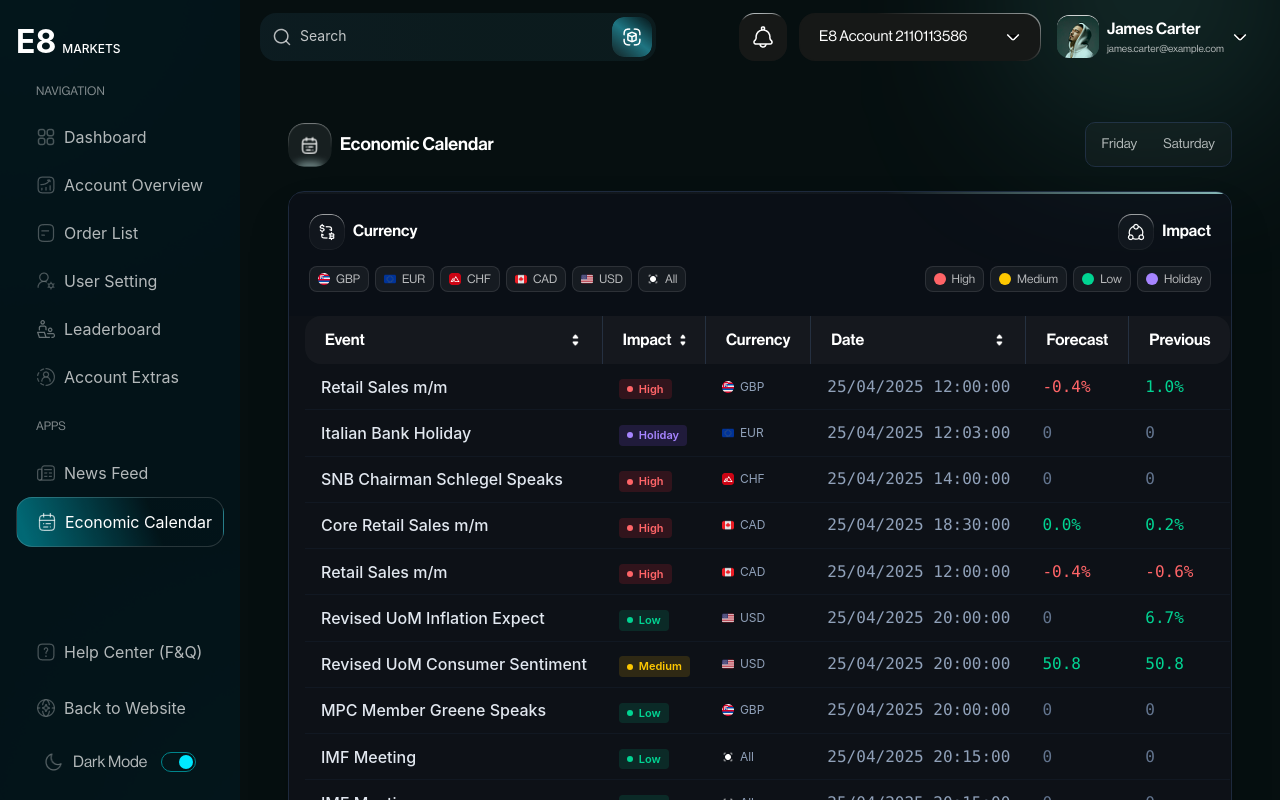
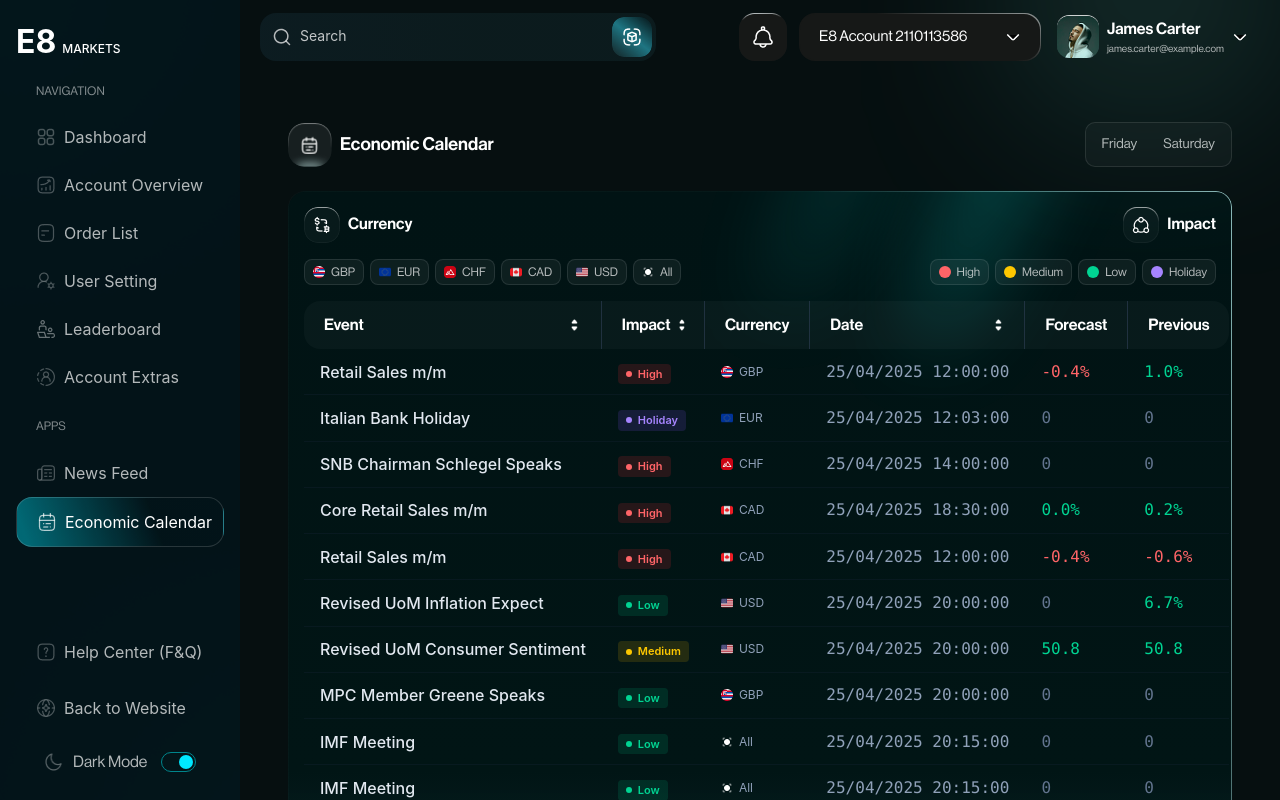
Before and after one commit to developerimamhn/eEightMarket, a React (Vite) app: page /calendar in a window 1280 px wide. Built offline with nearby package versions, Linux system fonts and the light colour scheme.

Commit message:
after animaction and some fixng

```diff
--- a/src/pages/EconomicCalendar.jsx
+++ b/src/pages/EconomicCalendar.jsx
@@ -161,7 +161,7 @@ function MobileEventRow({ event }) {
             <img
               src={CURRENCY_LOGOS[event.currency]}
               alt={event.currency}
-              className="w-[12px] h-[12px] object-contain"
+              className="w-3 h-3 object-contain"
             />
           )}
           <span className="text-[11px] font-semibold text-slate-400">
@@ -257,13 +257,13 @@ export function EconomicCalendar() {
           Economic Calendar
         </span>
       </div>
-  <div className="shrink-0 flex items-center gap-0.5 h-9 sm:h-10 lg:h-11.25 bg-white/3 border border-slate-800 rounded-[10px] p-1">
+      <div className="shrink-0 flex items-center gap-0.5 h-9 sm:h-10 lg:h-11.25 bg-white/3 border border-white/10 rounded-[10px] p-1">
         {DAYS.map((day) => (
           <button
             key={day}
             onClick={() => setActiveDay(day)}
 
-        className='gmail h-full text-white/70 px-2.5 sm:px-3 rounded-[8px] text-[12px] sm:text-[13.58px] whitespace-nowrap transition-all duration-150'
+            className='gmail h-full text-white/70 px-2.5 sm:px-3 rounded-lg text-[12px] sm:text-[13.58px] whitespace-nowrap transition-all duration-150'
 
           >
             <span className="sm:hidden">{day.slice(0, 3)}</span>
@@ -273,10 +273,38 @@ export function EconomicCalendar() {
       </div>
     </div>
       <div className="w-full rounded-[19px] bg-[linear-gradient(180deg,#011314_0%,#011515_85%,rgba(9,42,45,0.7)_100%)]">
-        {/* ── Main card ── */}
-        <div className="w-full bg-[#0d1117] rounded-2xl border border-slate-800 overflow-hidden shadow-2xl">
-          <div className="w-full p-[1px] bg-[linear-gradient(252.84deg,#86B4B4_0.99%,rgba(58,78,78,0.1)_36.61%)]" />
-          <div className="block sm:hidden  bg-[#0a0f16]">
+        <div className="w-full rounded-2xl  relative">
+          <div
+  class="absolute inset-0 block h-full w-full rounded-[inherit] p-px [mask:linear-gradient(#fff_0_0)_content-box,linear-gradient(#fff_0_0)] mask-subtract! [background:linear-gradient(252.84deg,#86B4B4_0.99%,rgba(58,78,78,0.1)_36.61%)]"
+></div>
+          <svg className="absolute top-0 left-0 w-full h-auto -z-px" viewBox="0 0 1104 811" fill="none" xmlns="http://www.w3.org/2000/svg">
+            <g clip-path="url(#clip0_2258_50)">
+            <g filter="url(#filter0_f_2258_50)">
+            <path d="M704.452 -91.2332C655.891 23.0469 581.844 138.413 569.105 133C556.367 127.587 617.047 7.78 665.608 -106.5C714.169 -220.78 756.574 -313.37 769.313 -307.957C782.052 -302.544 753.013 -205.513 704.452 -91.2332Z" fill="#14FCF2" fill-opacity="0.25"/>
+            </g>
+            <g filter="url(#filter1_f_2258_50)">
+            <ellipse cx="866.907" cy="-111.411" rx="41.0681" ry="318.93" transform="rotate(23.0221 866.907 -111.411)" fill="#14FCF2" fill-opacity="0.25"/>
+            </g>
+            </g>
+            <defs>
+            <filter id="filter0_f_2258_50" x="467.387" y="-408.183" width="404.923" height="641.366" filterUnits="userSpaceOnUse" color-interpolation-filters="sRGB">
+            <feFlood flood-opacity="0" result="BackgroundImageFix"/>
+            <feBlend mode="normal" in="SourceGraphic" in2="BackgroundImageFix" result="shape"/>
+            <feGaussianBlur stdDeviation="50" result="effect1_foregroundBlur_2258_50"/>
+            </filter>
+            <filter id="filter1_f_2258_50" x="636.542" y="-505.386" width="460.73" height="787.95" filterUnits="userSpaceOnUse" color-interpolation-filters="sRGB">
+            <feFlood flood-opacity="0" result="BackgroundImageFix"/>
+            <feBlend mode="normal" in="SourceGraphic" in2="BackgroundImageFix" result="shape"/>
+            <feGaussianBlur stdDeviation="50" result="effect1_foregroundBlur_2258_50"/>
+            </filter>
+            <clipPath id="clip0_2258_50">
+            <rect width="1104" height="811" rx="20" fill="white"/>
+            </clipPath>
+            </defs>
+            </svg>
+
+
+          <div className="block sm:hidden relative z-10">
             <div
               className="flex items-center gap-2 px-3 pt-3 pb-2 overflow-x-auto"
               style={{ scrollbarWidth: "none", msOverflowStyle: "none" }}
@@ -324,20 +352,15 @@ export function EconomicCalendar() {
             </div>
           </div>
 
-          {/* ════════════════════════════════
-              DESKTOP filters
-          ════════════════════════════════ */}
-
-          {/* Desktop filters */}
-          <div className="hidden sm:flex items-start justify-between bg-[#0a0f16] px-[20px] pt-[20px] pb-[24px]">
+          <div className="hidden sm:flex items-start justify-between p-3.5 lg:p-3.75 xl:p-4 2xl:p-5 relative z-10">
 
             {/* Currency */}
-            <div className="flex flex-col gap-[16px]">
+            <div className="flex flex-col gap-4">
               <div className="flex items-center gap-2">
-                <img src={CurrencyLogo} alt="currency" className="w-[36px] h-[36px] rounded-[14px] object-contain" />
+                <img src={CurrencyLogo} alt="currency" className="w-9 h-9 rounded-[14px] object-contain" />
                 <span className="user text-[16px] leading-[160%] text-white">Currency</span>
               </div>
-              <div className="flex items-center gap-[6px]">
+              <div className="flex items-center gap-1.5">
                 {CURRENCIES.map((cur) => (
                   <button
                     key={cur}
@@ -379,7 +402,7 @@ export function EconomicCalendar() {
           {/* ════════════════════════════════
               MOBILE: Accordion list
           ════════════════════════════════ */}
-          <div className="block sm:hidden">
+          <div className="block sm:hidden relative z-10">
             {paged.length === 0 ? (
               <p className="text-center py-10 text-slate-600 text-sm">No events found</p>
             ) : (
@@ -392,7 +415,7 @@ export function EconomicCalendar() {
           {/* ════════════════════════════════
               DESKTOP: Table
           ════════════════════════════════ */}
-          <div className="hidden sm:block px-4">
+          <div className="hidden sm:block px-4 relative z-10">
             <table className="w-full border-collapse" style={{ minWidth: "600px" }}>
              <thead>
                 <tr>
@@ -400,12 +423,12 @@ export function EconomicCalendar() {
                     <th
                       key={col.label}
                       className={`px-0 py-0 text-left bg-[#FFFFFF08]
-          ${idx === 0 ? "rounded-l-[16px]" : ""}
-          ${idx === arr.length - 1 ? "rounded-r-[16px]" : ""}
+                        ${idx === 0 ? "rounded-l-2xl" : ""}
+                        ${idx === arr.length - 1 ? "rounded-r-2xl" : ""}
                       `}
                     >
                       <div className={`flex items-center ${idx < arr.length - 1 ? "border-r border-slate-700/60" : ""}`}>
-          <button className="table-header inline-flex items-center gap-2 px-[20px] py-[12px] cursor-pointer select-none whitespace-nowrap bg-transparent hover:rounded-[16px] hover:bg-slate-800/50 transition-all w-full leading-[150%] tracking-normal min-w-[44px]">
+                        <button className="table-header inline-flex items-center gap-2 px-5 py-3 cursor-pointer select-none whitespace-nowrap bg-transparent hover:rounded-2xl  transition-all w-full leading-[150%] tracking-normal min-w-11">
                           {col.label}
                           {col.sortable && (
                             <img src={IconArrow} alt="sort" className="ml-auto w-3 h-3 object-contain" />
@@ -427,7 +450,7 @@ export function EconomicCalendar() {
                   paged.map((event) => (
                     <tr
                       key={event.id}
-                      className="border-b border-slate-800/30 hover:bg-slate-800/20 transition-colors"
+                      className="border-b border-slate-800/30 hover:bg-slate-800/10 transition-colors"
                     >
                       <td className="px-4 py-2.5 text-slate-200 text-[16px] font-[450] whitespace-nowrap">
                         {event.name}
@@ -466,7 +489,7 @@ export function EconomicCalendar() {
           {/* ── Footer ── */}
 
 
-          <div className="flex flex-col sm:flex-row sm:items-center sm:justify-between gap-2 sm:gap-0 px-4 sm:px-5 py-3 border-t border-slate-800/60 bg-[#0a0f16]">
+          <div className="flex flex-col sm:flex-row sm:items-center sm:justify-between gap-2 sm:gap-0 px-4 sm:px-5 py-3 border-t border-slate-800/60 ">
 
             {/* Left: Restricted info */}
             <div className="flex items-center gap-2">
--- a/src/pages/NewsFeed.jsx
+++ b/src/pages/NewsFeed.jsx
@@ -253,7 +253,7 @@ export default function NewsFeed() {
         <div className="flex items-center gap-2 shrink-0">
           <img
             src={newsFeedHeaderLogo}
-            className="w-8 h-8 sm:w-10 sm:h-10 lg:w-[43px] lg:h-[43px] rounded-[14px] object-contain flex-shrink-0"
+            className="w-8 h-8 sm:w-10 sm:h-10 lg:w-10.75 lg:h-10.75 rounded-[14px] object-contain shrink-0"
             alt="news feed icon"
           />
           <span className="user text-white text-[15px] sm:text-[16px] lg:text-[17.46px] leading-[160%] tracking-normal">
```
Lines whose indentation alone changed are shown as unchanged.
